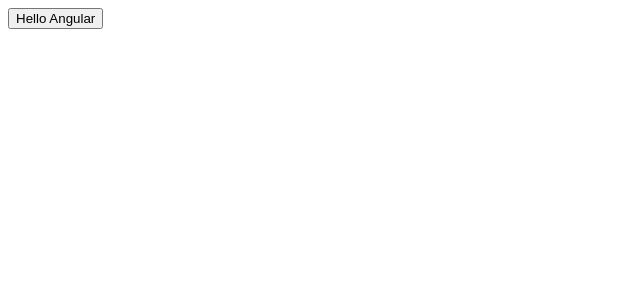
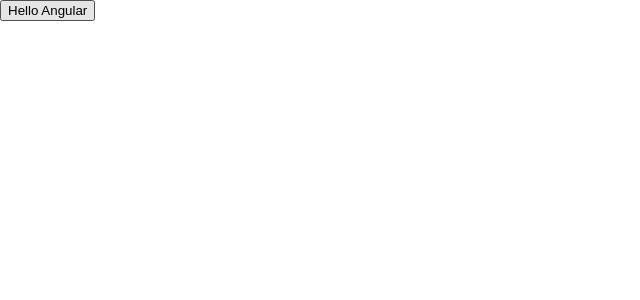
Before and after one commit to Collinpalm/resumeSite, an Angular app in the folder resumeSite/: page / in a window 1280 px wide. Shown: the top 300 px of the page, without its empty margins (0-640 px from the left). Built offline with nearby package versions, Linux system fonts and the light colour scheme.

Commit message:
its working

```diff
--- a/resumeSite/package.json
+++ b/resumeSite/package.json
@@ -11,10 +11,12 @@
   "private": true,
   "dependencies": {
     "@angular/animations": "~12.2.0",
+    "@angular/cdk": "^12.2.4",
     "@angular/common": "~12.2.0",
     "@angular/compiler": "~12.2.0",
     "@angular/core": "~12.2.0",
     "@angular/forms": "~12.2.0",
+    "@angular/material": "^12.2.4",
     "@angular/platform-browser": "~12.2.0",
     "@angular/platform-browser-dynamic": "~12.2.0",
     "@angular/router": "~12.2.0",
--- a/resumeSite/src/app/app.module.ts
+++ b/resumeSite/src/app/app.module.ts
@@ -3,6 +3,7 @@
 
 import { AppRoutingModule } from './app-routing.module';
 import { AppComponent } from './app.component';
+import { BrowserAnimationsModule } from '@angular/platform-browser/animations';
 
 @NgModule({
   declarations: [
@@ -10,7 +11,8 @@
   ],
   imports: [
     BrowserModule,
-    AppRoutingModule
+    AppRoutingModule,
+    BrowserAnimationsModule
   ],
   providers: [],
   bootstrap: [AppComponent]
--- a/resumeSite/src/index.html
+++ b/resumeSite/src/index.html
@@ -6,8 +6,11 @@
   <base href="/">
   <meta name="viewport" content="width=device-width, initial-scale=1">
   <link rel="icon" type="image/x-icon" href="favicon.ico">
+  <link rel="preconnect" href="https://fonts.gstatic.com">
+  <link href="https://fonts.googleapis.com/css2?family=Roboto:wght@300;400;500&display=swap" rel="stylesheet">
+  <link href="https://fonts.googleapis.com/icon?family=Material+Icons" rel="stylesheet">
 </head>
-<body>
+<body class="mat-typography">
   <app-root></app-root>
 </body>
 </html>
--- a/resumeSite/src/styles.scss
+++ b/resumeSite/src/styles.scss
@@ -1 +1,39 @@
+
+// Custom Theming for Angular Material
+// For more information: https://material.angular.io/guide/theming
+@use '~@angular/material' as mat;
+// Plus imports for other components in your app.
+
+// Include the common styles for Angular Material. We include this here so that you only
+// have to load a single css file for Angular Material in your app.
+// Be sure that you only ever include this mixin once!
+@include mat.core();
+
+// Define the palettes for your theme using the Material Design palettes available in palette.scss
+// (imported above). For each palette, you can optionally specify a default, lighter, and darker
+// hue. Available color palettes: https://material.io/design/color/
+$resumeSite-primary: mat.define-palette(mat.$indigo-palette);
+$resumeSite-accent: mat.define-palette(mat.$pink-palette, A200, A100, A400);
+
+// The warn palette is optional (defaults to red).
+$resumeSite-warn: mat.define-palette(mat.$red-palette);
+
+// Create the theme object. A theme consists of configurations for individual
+// theming systems such as "color" or "typography".
+$resumeSite-theme: mat.define-light-theme((
+  color: (
+    primary: $resumeSite-primary,
+    accent: $resumeSite-accent,
+    warn: $resumeSite-warn,
+  )
+));
+
+// Include theme styles for core and each component used in your app.
+// Alternatively, you can import and @include the theme mixins for each component
+// that you are using.
+@include mat.all-component-themes($resumeSite-theme);
+
 /* You can add global styles to this file, and also import other style files */
+
+html, body { height: 100%; }
+body { margin: 0; font-family: Roboto, "Helvetica Neue", sans-serif; }
```
Also changed, not shown: 1 other file (tests, documents, lock files or other folders).
